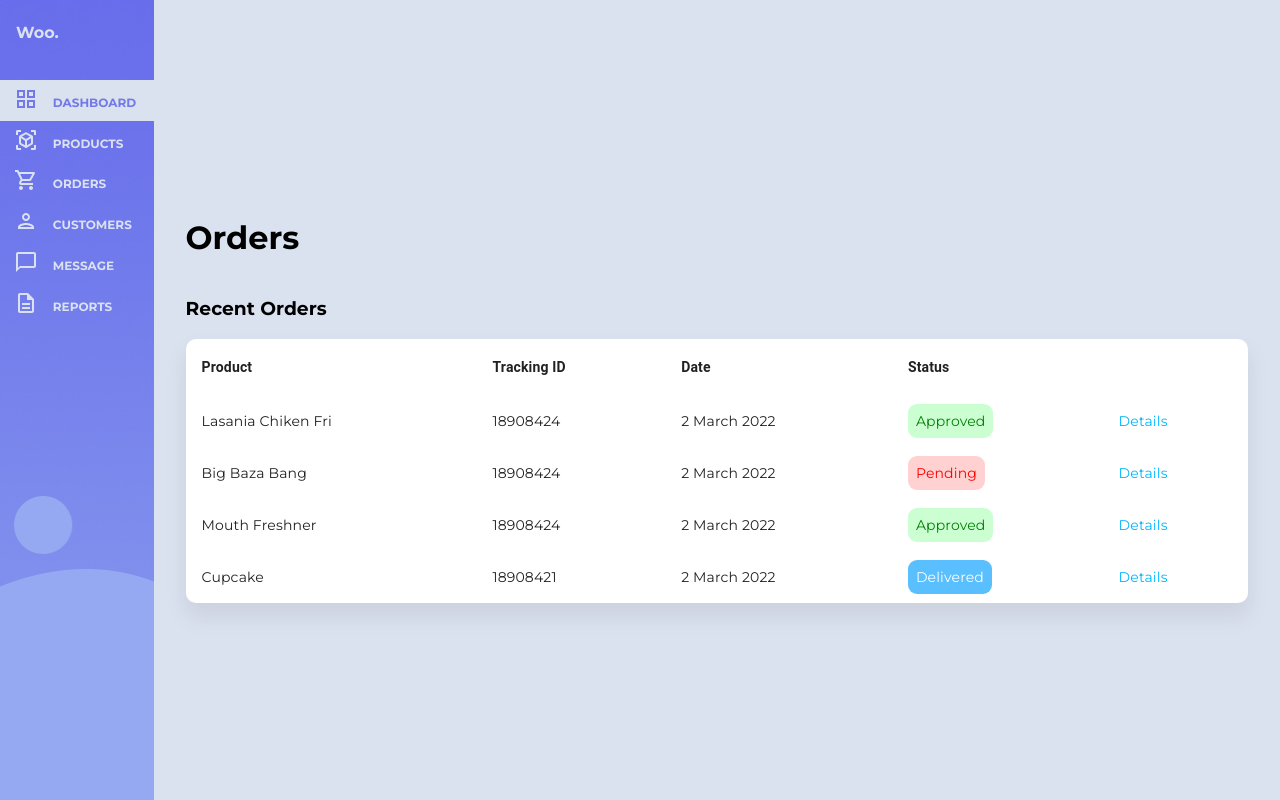
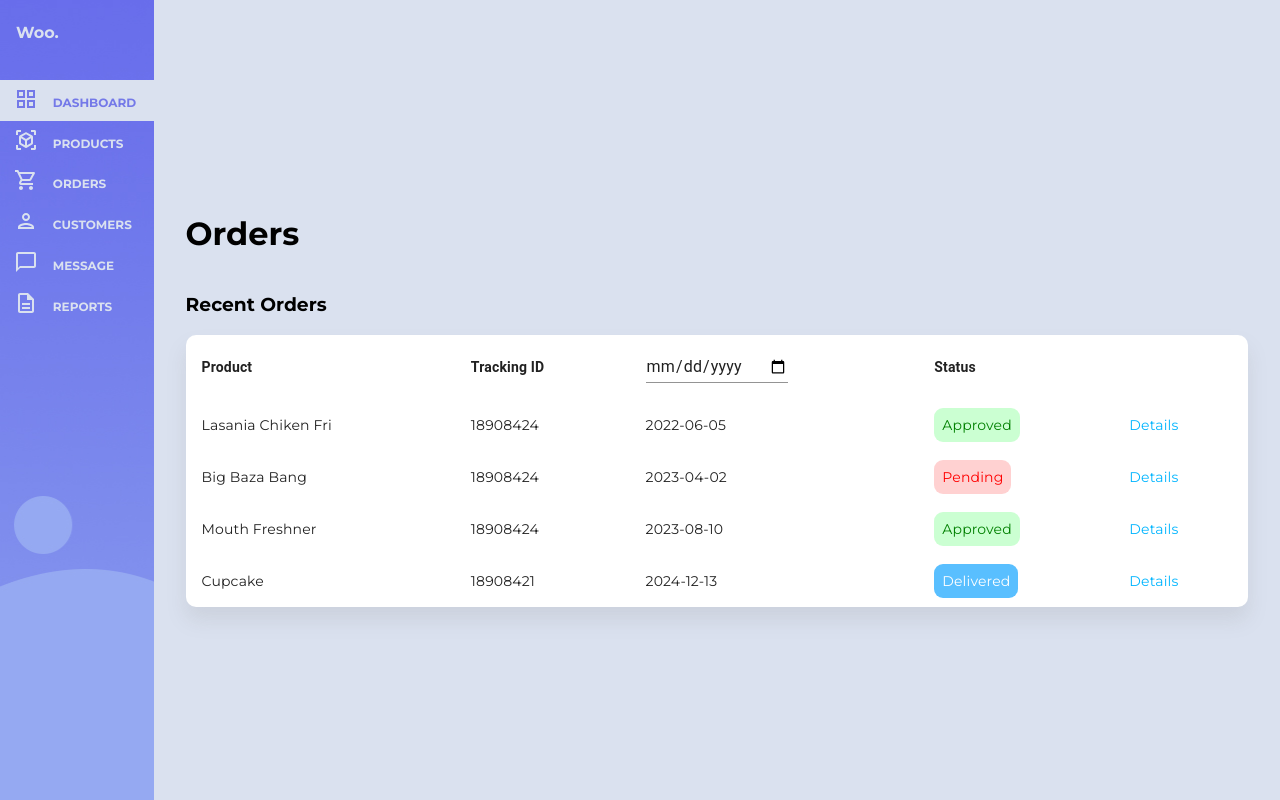
Before and after one commit to AjithAj10/Dashboard, a React (Create React App) app: page /orders in a window 1280 px wide. Built offline with nearby package versions, Linux system fonts and the light colour scheme.

Commit message:
Update Table.jsx

```diff
--- a/src/components/Table/Table.jsx
+++ b/src/components/Table/Table.jsx
@@ -7,43 +7,58 @@ import TableHead from "@mui/material/TableHead";
 import TableRow from "@mui/material/TableRow";
 import Paper from "@mui/material/Paper";
 import "./Table.scss";
+import { Input } from "@mui/material";
+import { useState } from "react";
+import { useEffect } from "react";
 
 function createData(name, trackingId, date, status) {
   return { name, trackingId, date, status };
 }
 
-const rows = [
-  createData("Lasania Chiken Fri", 18908424, "2 March 2022", "Approved"),
-  createData("Big Baza Bang ", 18908424, "2 March 2022", "Pending"),
-  createData("Mouth Freshner", 18908424, "2 March 2022", "Approved"),
-  createData("Cupcake", 18908421, "2 March 2022", "Delivered"),
+let rows = [
+  createData("Lasania Chiken Fri", 18908424, "2022-06-05", "Approved"),
+  createData("Big Baza Bang ", 18908424, "2023-04-02", "Pending"),
+  createData("Mouth Freshner", 18908424, "2023-08-10", "Approved"),
+  createData("Cupcake", 18908421, "2024-12-13", "Delivered"),
 ];
 
-
-const makeStyle=(status)=>{
-  if(status === 'Approved')
-  {
+const makeStyle = (status) => {
+  if (status === "Approved") {
     return {
-      background: 'rgb(145 254 159 / 47%)',
-      color: 'green',
+      background: "rgb(145 254 159 / 47%)",
+      color: "green",
+    };
+  } else if (status === "Pending") {
+    return {
+      background: "#ffadad8f",
+      color: "red",
+    };
+  } else {
+    return {
+      background: "#59bfff",
+      color: "white",
+    };
   }
-  }
-  else if(status === 'Pending')
-  {
-    return{
-      background: '#ffadad8f',
-      color: 'red',
-    }
-  }
-  else{
-    return{
-      background: '#59bfff',
-      color: 'white',
-    }
-  }
-}
+};
 
 export default function BasicTable() {
+  const [date, setDate] = useState();
+  const [tableValues, setTableValues] = useState(rows);
+
+  function getDate(e) {
+    setDate(e.target.value);
+  }
+  useEffect(() => {
+    if (date) {
+      var date2 = new Date(date.split("/").reverse().join("-"));
+      const data = rows.filter((item) => {
+        var date1 = new Date(item.date.split("/").reverse().join("-"));
+        return  date1.getTime() < date2.getTime() ;
+      });
+      setTableValues(data);
+    }
+  }, [date]);
+
   return (
     <div className="Table">
       <h3>Recent Orders</h3>
@@ -56,13 +71,15 @@ export default function BasicTable() {
             <TableRow>
               <TableCell>Product</TableCell>
               <TableCell align="left">Tracking ID</TableCell>
-                <TableCell align="left">Date</TableCell>
+              <TableCell align="left">
+                <Input type="date" value={date} onChange={getDate} />
+              </TableCell>
               <TableCell align="left">Status</TableCell>
               <TableCell align="left"></TableCell>
             </TableRow>
           </TableHead>
           <TableBody style={{ color: "white" }}>
-              {rows.map((row) => (
+            {tableValues.map((row) => (
               <TableRow
                 key={row.name}
                 sx={{ "&:last-child td, &:last-child th": { border: 0 } }}
@@ -73,9 +90,13 @@ export default function BasicTable() {
                 <TableCell align="left">{row.trackingId}</TableCell>
                 <TableCell align="left">{row.date}</TableCell>
                 <TableCell align="left">
-                    <span className="status" style={makeStyle(row.status)}>{row.status}</span>
+                  <span className="status" style={makeStyle(row.status)}>
+                    {row.status}
+                  </span>
                 </TableCell>
-                  <TableCell align="left" className="Details">Details</TableCell>
+                <TableCell align="left" className="Details">
+                  Details
+                </TableCell>
               </TableRow>
             ))}
           </TableBody>
```
Lines whose indentation alone changed are shown as unchanged.
